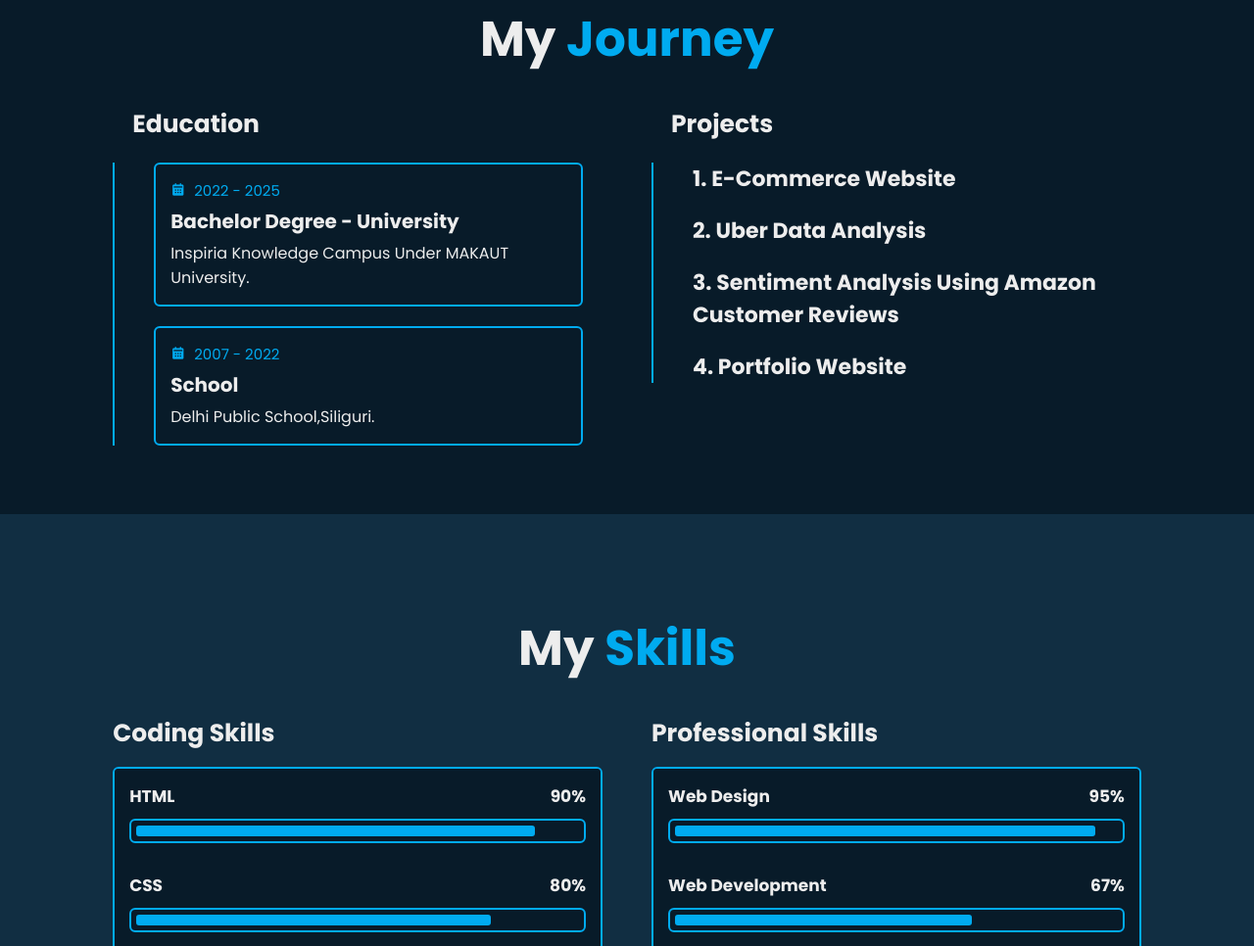
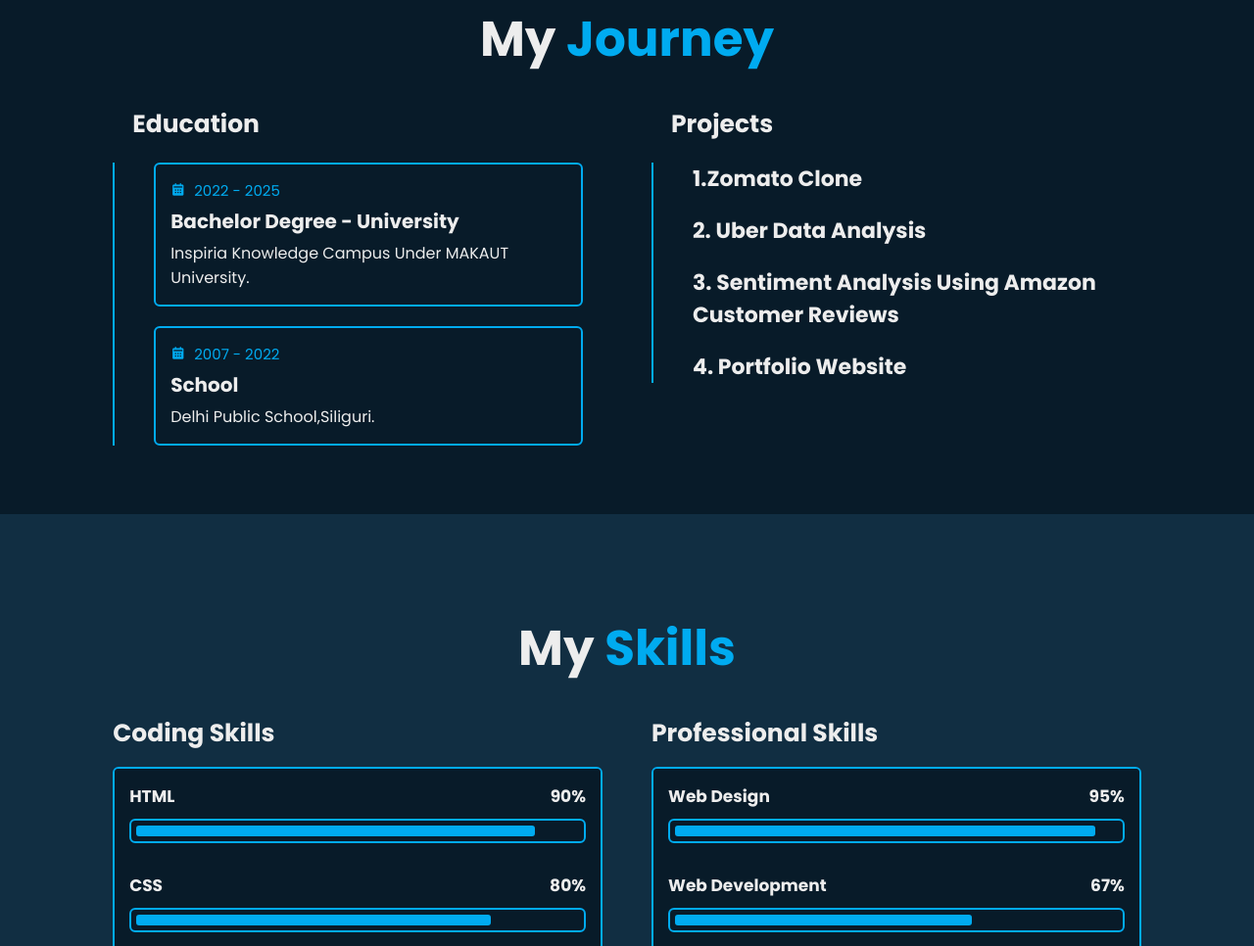
Before and after one commit to R-iz/Portfolio, a plain HTML site: page index.html in a window 1280 px wide. Shown: the part 1817-2783 px from the top of the page at 98% size. Drawn offline with nearby package versions, Linux system fonts and the light colour scheme; files whose address does not match are found by name.

Commit message:
Update index.html

```diff
--- a/index.html
+++ b/index.html
@@ -110,7 +110,7 @@
 
             <div class="education-box">
                 <div class="education-content">
-                    <h4>1. E-Commerce Website</h4>
+                    <h4>1.Zomato Clone</h4>
                 </div>
 
                 <div class="education-content">
```
